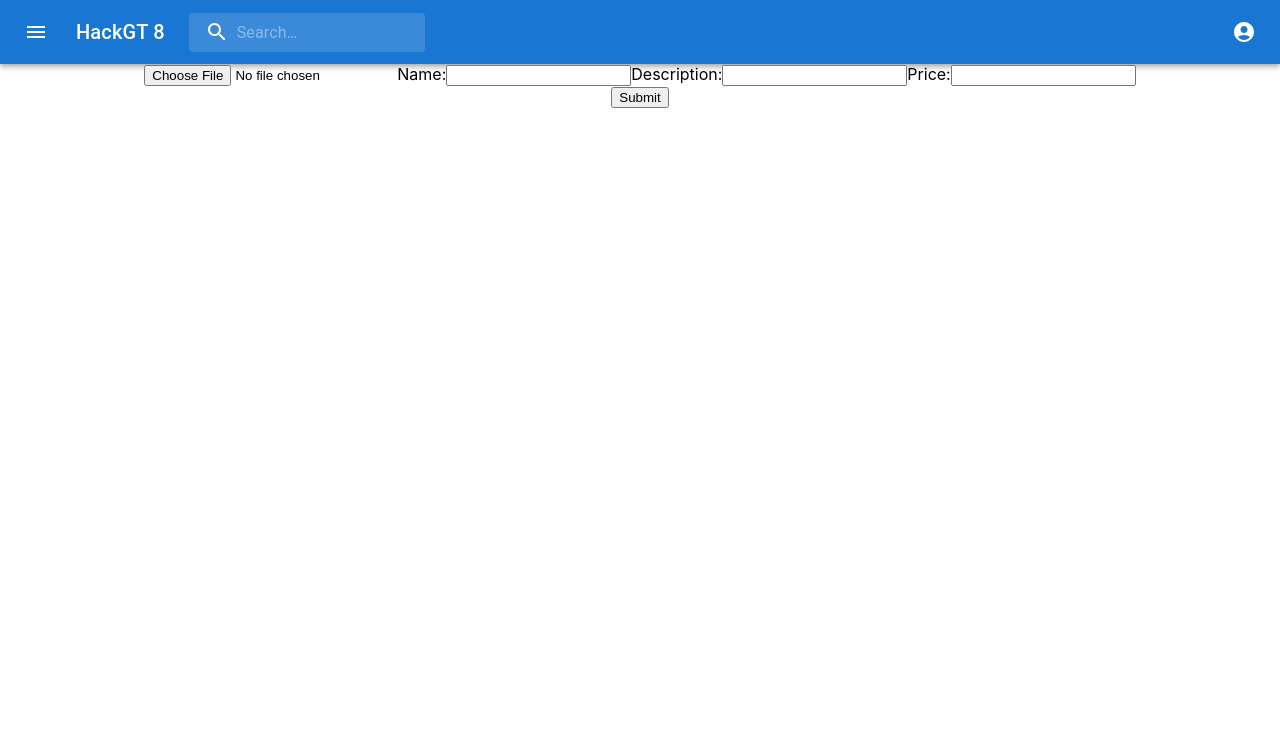
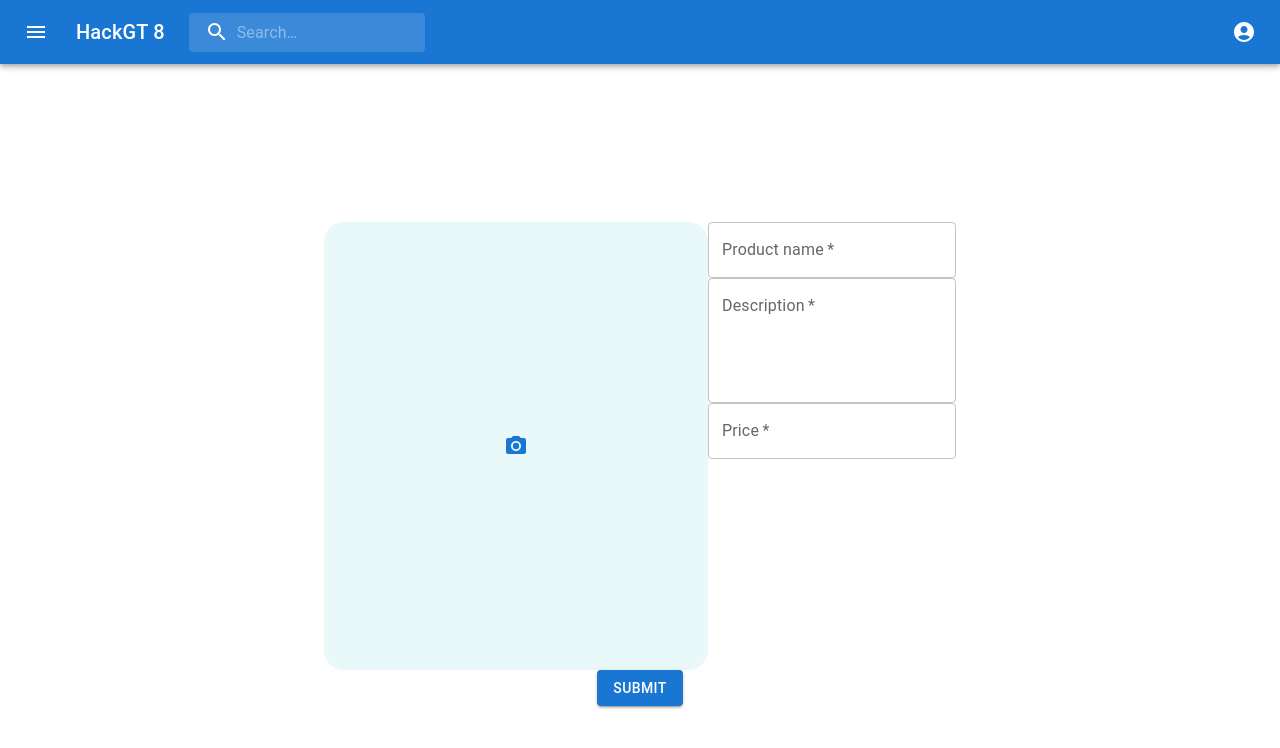
Before and after one commit to computer-geek64/smallfund, a React (Create React App) app in the folder frontend/: page / in a window 1280 px wide. Shown: the top 748 px of the page. Built offline with nearby package versions, Linux system fonts and the light colour scheme.

Commit message:
Added css

```diff
--- a/frontend/src/App.css
+++ b/frontend/src/App.css
@@ -16,3 +16,36 @@
 .App-link {
   color: #61dafb;
 }
+
+/* NewListing */
+.listing-container {
+  min-height: 100vh;
+  display: flex;
+  align-items: center;
+  justify-content: center;
+}
+
+/* FileUpload */
+.form-inputs {
+  display: flex;
+}
+
+.upload-image-container {
+  background-color: #e9f8f8;
+  align-items: center;
+  justify-content: center;
+  display: flex;
+  height: 40vh;
+  width: 20vw;
+  border-radius: 20px;
+  padding: 5vw;
+}
+
+.uploaded-image {
+  width: 100%;
+  height: 100%;
+}
+.file-upload-text-fields {
+  display: flex;
+  flex-direction: column;
+}
--- /dev/null
+++ b/frontend/src/components/FileUpload.jsx
@@ -0,0 +1,82 @@
+import { useRef, useState } from 'react';
+import axios from 'axios';
+import { styled } from '@mui/material/styles';
+import TextField from '@mui/material/TextField';
+import IconButton from '@mui/material/IconButton';
+import PhotoCamera from '@mui/icons-material/PhotoCamera';
+import Button from '@mui/material/Button';
+
+const Input = styled('input')({
+	display: 'none',
+});
+
+
+function FileUpload() {
+	const form = useRef(null)
+	const [uploadedImage, setUploadedImage] = useState(null);
+	const handleChange = event => {
+		if (event.target.files[0]) {
+			let url = URL.createObjectURL(event.target.files[0])
+			setUploadedImage(url)
+		} else {
+			setUploadedImage(null)
+		}
+	}
+
+	const handleSubmission = event => {
+		event.preventDefault();
+		const formData = new FormData(form.current);
+		var object = {};
+		formData.forEach(function(value, key){
+			object[key] = value;
+		});
+		console.log(object)
+
+		const config = {
+			method: "post",
+			url: "http://128.61.105.83:8000/upload",
+			data: formData,
+			headers: { "Content-Type": "multipart/form-data" },
+		}
+
+		axios(config)
+		.then(function (response) {
+			console.log(JSON.stringify(response.data));
+		})
+		.catch(function (error) {
+			console.log(error);
+		});
+
+		form.current.reset();
+	};
+
+	return(
+   		<form ref={form} onSubmit={handleSubmission}>
+
+			<div className="form-inputs">
+				<div className="upload-image-container">
+				{!uploadedImage &&
+					<label htmlFor="icon-button-file">
+						<Input accept="image/*" id="icon-button-file" type="file" name="image" onChange={handleChange}/>
+						<IconButton color="primary" component="span" large>
+							<PhotoCamera />
+						</IconButton>
+					</label>
+				}
+				</div>
+
+				{uploadedImage && <img className="uploaded-image" src={uploadedImage} alt="uploadedImage"/>}
+
+				<div className="file-upload-text-fields">
+					<TextField label="Product name" name="name" variant="outlined" required />
+					<TextField label="Description" name="description" variant="outlined" required multiline rows={4}/>
+					<TextField label="Price" name="price" variant="outlined" required/>
+				</div>
+			</div>
+
+			<Button type="submit" variant="contained"> Submit</Button>
+		</form>
+	)
+}
+
+export default FileUpload;
--- a/frontend/src/components/FileUploadPage.jsx
+++ /dev/null
@@ -1,47 +0,0 @@
-import { useRef } from 'react';
-import axios from 'axios';
-
-function FileUploadPage() {
-	const form = useRef(null)
-
-	const handleSubmission = event => {
-		event.preventDefault();
-		const formData = new FormData(form.current);
-		const config = {
-			method: "post",
-			url: "http://128.61.105.83:8000/upload",
-			data: formData,
-			headers: { "Content-Type": "multipart/form-data" },
-		}
-
-		axios(config)
-		.then(function (response) {
-			console.log(JSON.stringify(response.data));
-		})
-		.catch(function (error) {
-			console.log(error);
-		});
-
-		form.current.reset();
-	};
-
-	return(
-   		<form ref={form} onSubmit={handleSubmission}>
-			<input type="file" name="image" />
-
-			<label for="fname">Name:</label>
-			<input type="text" id="fname" name="name" />
-
-			<label for="lname">Description:</label>
-			<input type="text" id="lname" name="description" />
-
-			<label for="lname">Price:</label>
-			<input type="text" id="lname" name="price"/>
-			<div>
-				<button> Submit</button>
-			</div>
-		</form>
-	)
-}
-
-export default FileUploadPage;
--- a/frontend/src/components/Main.jsx
+++ b/frontend/src/components/Main.jsx
@@ -6,8 +6,7 @@ import Toolbar from '@mui/material/Toolbar';
 import IconButton from '@mui/material/IconButton';
 import Typography from '@mui/material/Typography';
 import InputBase from '@mui/material/InputBase';
-// import Tabs from '@mui/material/Tabs';
-// import Tab from '@mui/material/Tab';
+
 
 import MenuIcon from '@mui/icons-material/Menu';
 import SearchIcon from '@mui/icons-material/Search';
--- a/frontend/src/components/NewListing.jsx
+++ b/frontend/src/components/NewListing.jsx
@@ -1,9 +1,9 @@
-import FileUploadPage from './FileUploadPage';
+import FileUpload from './FileUpload';
 
 const NewListing = () => {
     return (
-        <div>
-            <FileUploadPage />
+        <div className="listing-container ">
+            <FileUpload />
         </div>
     )
 }
```
